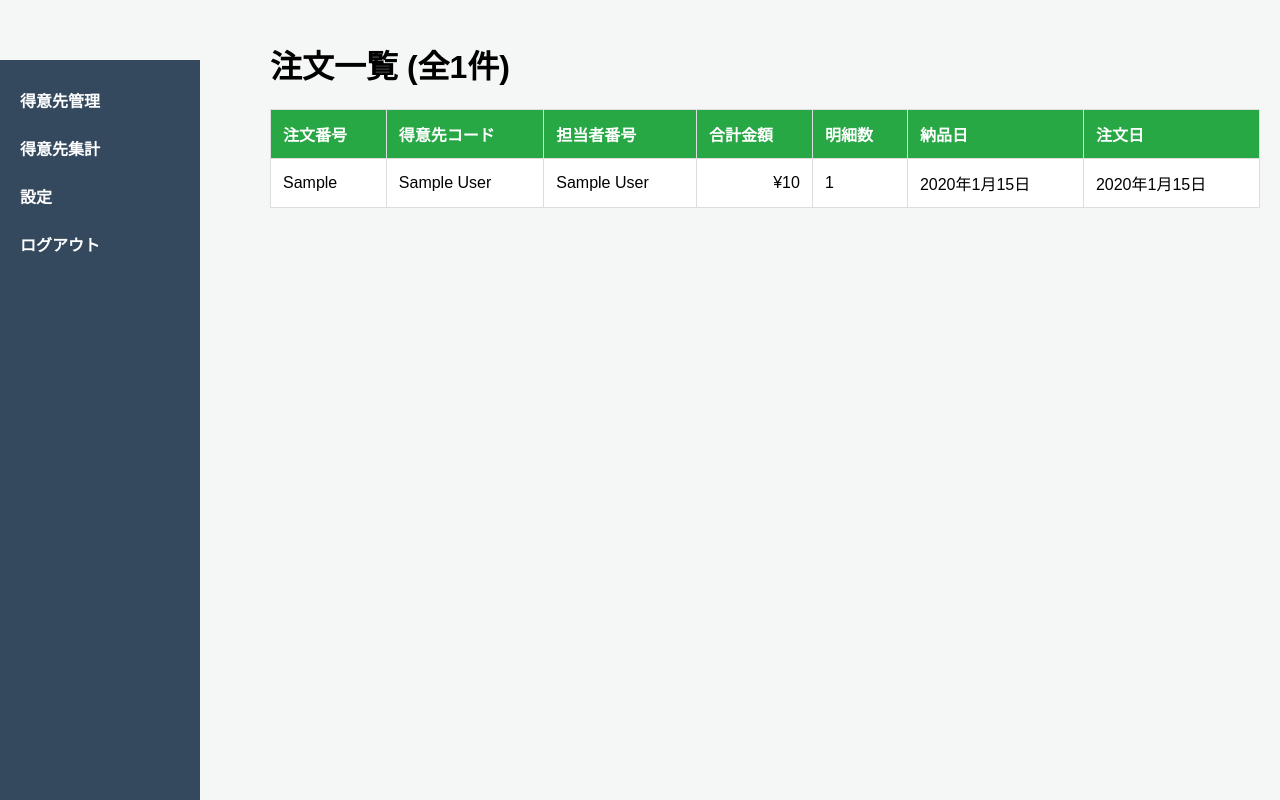
After one commit to Naughty8020/DjangoAssignment, a Django app: page /orders_list/ in a window 1280 px wide. The commit adds this page. Run offline with Django 4.2, Linux system fonts and the light colour scheme; tables that the repository leaves empty hold one stand-in row (values such as "Sample post").

Commit message:
add orders_list

```diff
--- /dev/null
+++ b/psys/templates/orders_list.html
@@ -0,0 +1,54 @@
+<!DOCTYPE html>
+<html lang="ja">
+<head>
+    <meta charset="UTF-8">
+    <title>注文一覧</title>
+    <style>
+        body { margin: 0; display: flex; background-color: #f4f7f6; font-family: sans-serif; }
+        .main-content { flex: 1; margin-left: 250px; padding: 20px; }
+        table { width: 100%; border-collapse: collapse; background: white; }
+        th, td { border: 1px solid #ddd; padding: 12px; text-align: left; }
+        th { background-color: #28a745; color: white; }
+        tr:nth-child(even) { background-color: #f9f9f9; }
+        .price { text-align: right; } /* 金額を右寄せにする */
+    </style>
+</head>
+<body>
+    {% include 'sidebar.html' %}
+
+    <div class="main-content">
+        <h1>注文一覧 (全{{ orders|length }}件)</h1>
+
+        <table>
+            <thead>
+                <tr>
+                    <th>注文番号</th>
+                    <th>得意先コード</th>
+                    <th>担当者番号</th>
+                    <th>合計金額</th>
+                    <th>明細数</th>
+                    <th>納品日</th>
+                    <th>注文日</th>
+                </tr>
+            </thead>
+            <tbody>
+                {% for order in orders %}
+                <tr>
+                    <td>{{ order.order_no }}</td>
+                    <td>{{ order.customer_code }}</td>
+                    <td>{{ order.employee_no.employee_name }}</td>
+                    <td class="price">¥{{ order.total_price }}</td>
+                    <td>{{ order.detail_num }}</td>
+                    <td>{{ order.deliver_date }}</td>
+                    <td>{{ order.order_date }}</td>
+                </tr>
+                {% empty %}
+                <tr>
+                    <td colspan="7">注文データがありません。</td>
+                </tr>
+                {% endfor %}
+            </tbody>
+        </table>
+    </div>
+</body>
+</html>
--- a/psys/templates/sidebar.html
+++ b/psys/templates/sidebar.html
@@ -1,6 +1,6 @@
    <nav>
      <a href="{%url 'customers'%}">得意先管理</a>
-      <a href="#">得意先集計</a>
+     <a href="{%url 'orders_list'%}">得意先集計</a>
       <!-- <a href="#"></a> -->
       <a href="#">設定</a>
       <a href="{% url 'logout' %}">ログアウト</a>
--- a/psys/urls.py
+++ b/psys/urls.py
@@ -14,5 +14,6 @@ urlpatterns = [
     path('customer_list/', views.customer_list, name='customer_list'),
     path('customer_crate/', views.customer_create, name='customer_create'),
     path('customer_update/<str:pk>/', views.customer_update, name='customer_update'),
-    path('customer_delete/<str:pk>/', views.customer_delete, name='customer_delete')
+    path('customer_delete/<str:pk>/', views.customer_delete, name='customer_delete'),
+    path('orders_list/', views.orders_list, name='orders_list')
 ]
--- a/psys/views.py
+++ b/psys/views.py
@@ -115,3 +115,8 @@ def customer_delete(request, pk):
     customer = Customer.objects.get(pk=pk)
     customer.delete()
     return redirect('customers')
+
+
+def orders_list(request):
+    orders = Orders.objects.all()
+    return render(request, 'orders_list.html', {'orders': orders})
```
Also changed, not shown: django_project/settings.py (+5 -4 lines).
